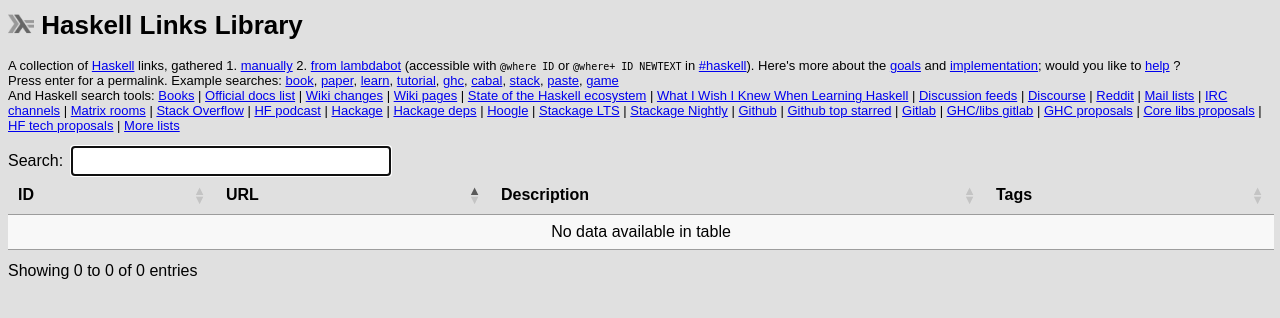
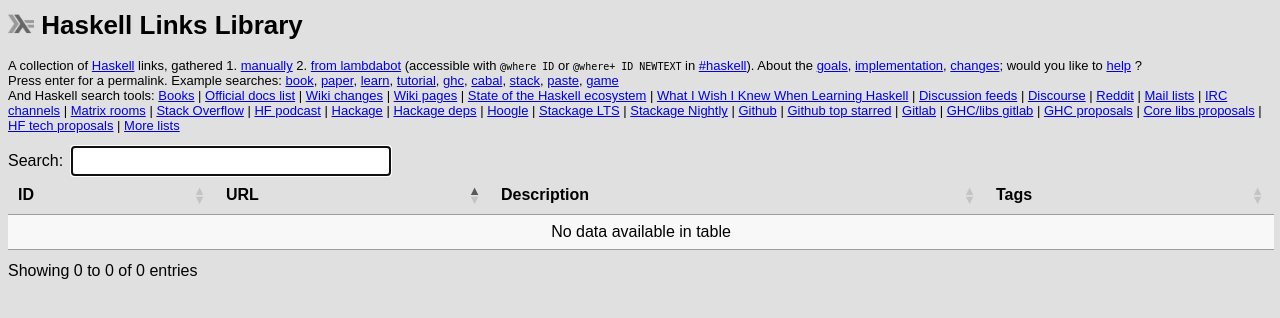
Before and after one commit to simonmichael/haskell-links, a PHP site: page /index.php in a window 1280 px wide. Shown: the top 318 px of the page. Run offline with PHP 8.4, Linux system fonts and the light colour scheme; some libraries are stand-ins or nearby versions.

Commit message:
web: changes link

```diff
--- a/web/index.php
+++ b/web/index.php
@@ -165,10 +165,10 @@ td.tags {
         1. <a href="https://github.com/simonmichael/haskell-links/blob/main/in/manual.csv">manually</a>
         2. <a href="https://github.com/simonmichael/lambdabot-where">from lambdabot</a>
         (accessible with <tt>@where ID</tt> or <tt>@where+ ID NEWTEXT</tt> in <a href="https://web.libera.chat/#haskell">#haskell</a>).
-        Here's more about the   <!-- help emacs highlighter: ' -->
-        <a href="https://github.com/simonmichael/haskell-links#readme">goals</a>
-        and
-        <a href="https://github.com/simonmichael/haskell-links#data">implementation</a>;
+        About the
+        <a href="https://github.com/simonmichael/haskell-links#readme">goals</a>,
+        <a href="https://github.com/simonmichael/haskell-links#data">implementation</a>,
+        <a href="https://github.com/simonmichael/haskell-links/commits/main">changes</a>;
         would you like to
         <a href="https://github.com/simonmichael/haskell-links#discuss--contribute">help</a> ?
         <!-- Recent <a href="https://github.com/simonmichael/haskell-links/commits/main">changes</a>. -->
```
